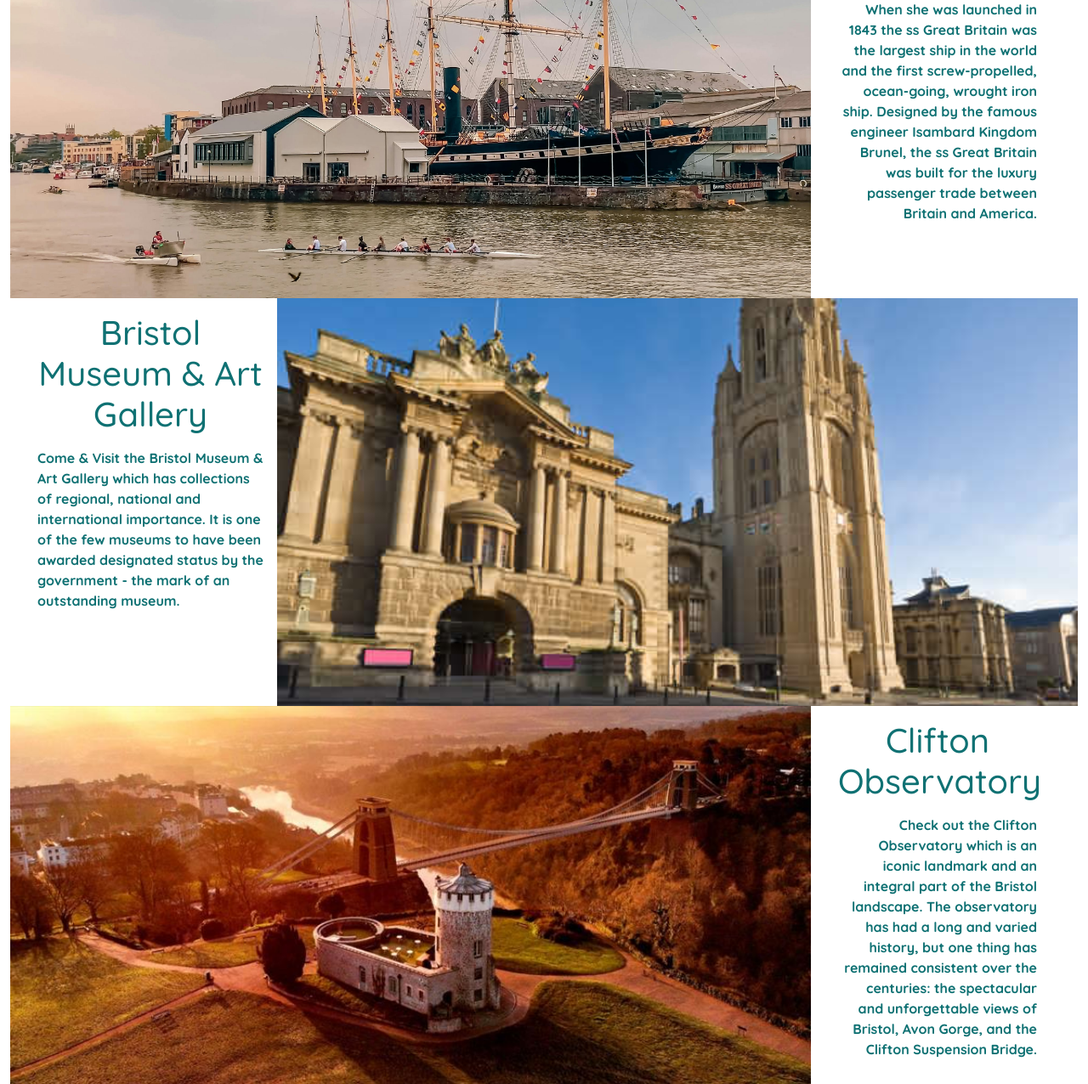
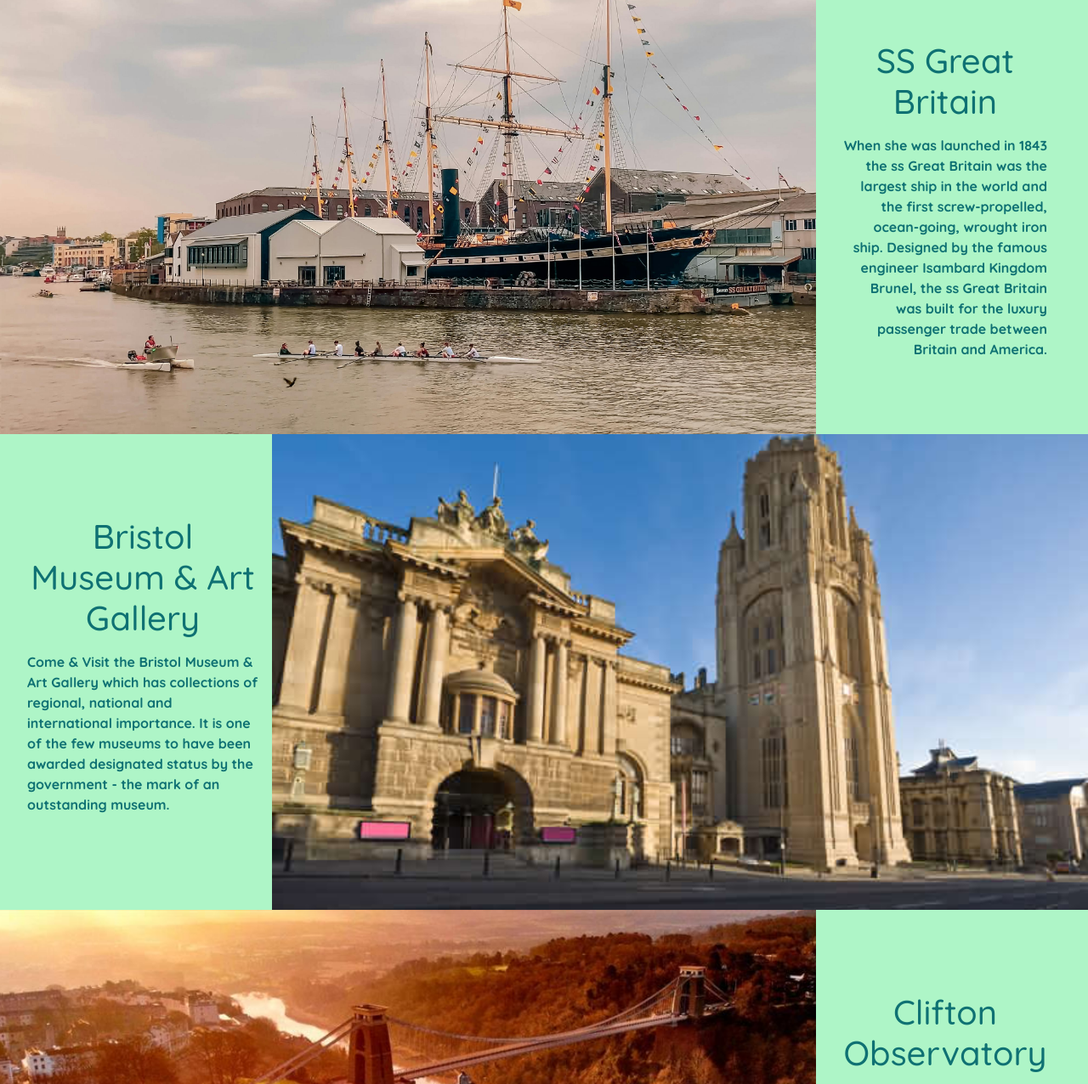
Before and after one commit to jambardev/JECH-The-Explorers, a plain HTML site: page attractions.html in a window 1280 px wide. Shown: the part 719-1995 px from the top of the page at 85% size. Drawn offline with nearby package versions, Linux system fonts and the light colour scheme; a web font is replaced by a local one.

Commit message:
Added Media Queries

```diff
--- a/assets/css/style.css
+++ b/assets/css/style.css
@@ -261,6 +261,7 @@ h1 {
     text-align: center;
 }
 
+
 #attractions{
     padding: 0;
     width: 100%;
@@ -379,6 +380,10 @@ h1 {
         background-color: #AEF5C7;
         padding: 0 0 0 0;
     }
+    .attractionbox {
+        background-color: #AEF5C7;
+        padding: 0 0 0 0;
+    }
     #right {
         float: right;
         text-align: end;
@@ -413,6 +418,31 @@ h1 {
     #activity4bg {
         height: 35rem;
     }
+
+    #attraction1box {
+        height: 35rem;
+    }
+    #attraction1bg {
+        height: 35rem;
+    }
+    #attraction2box {
+        height: 35rem;
+    }
+    #attraction2bg {
+        height: 35rem;
+    }
+    #attraction3box {
+        height: 35rem;
+    }
+    #attraction3bg {
+        height: 35rem;
+    }
+    #attraction4box {
+        height: 35rem;
+    }
+    #attraction4bg {
+        height: 35rem;
+    }
 @media (min-width 1400px) {}
 =======
 @media (min-width: 1200px) {}
```
